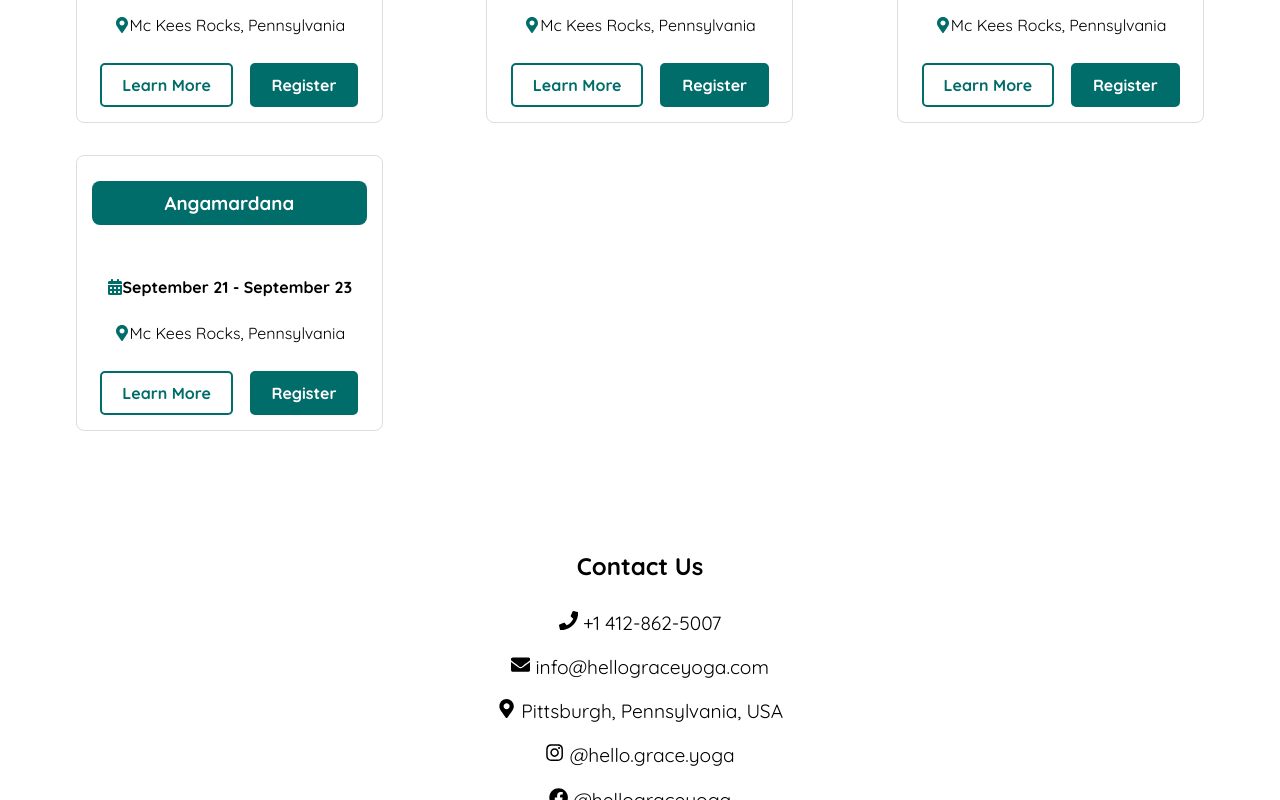
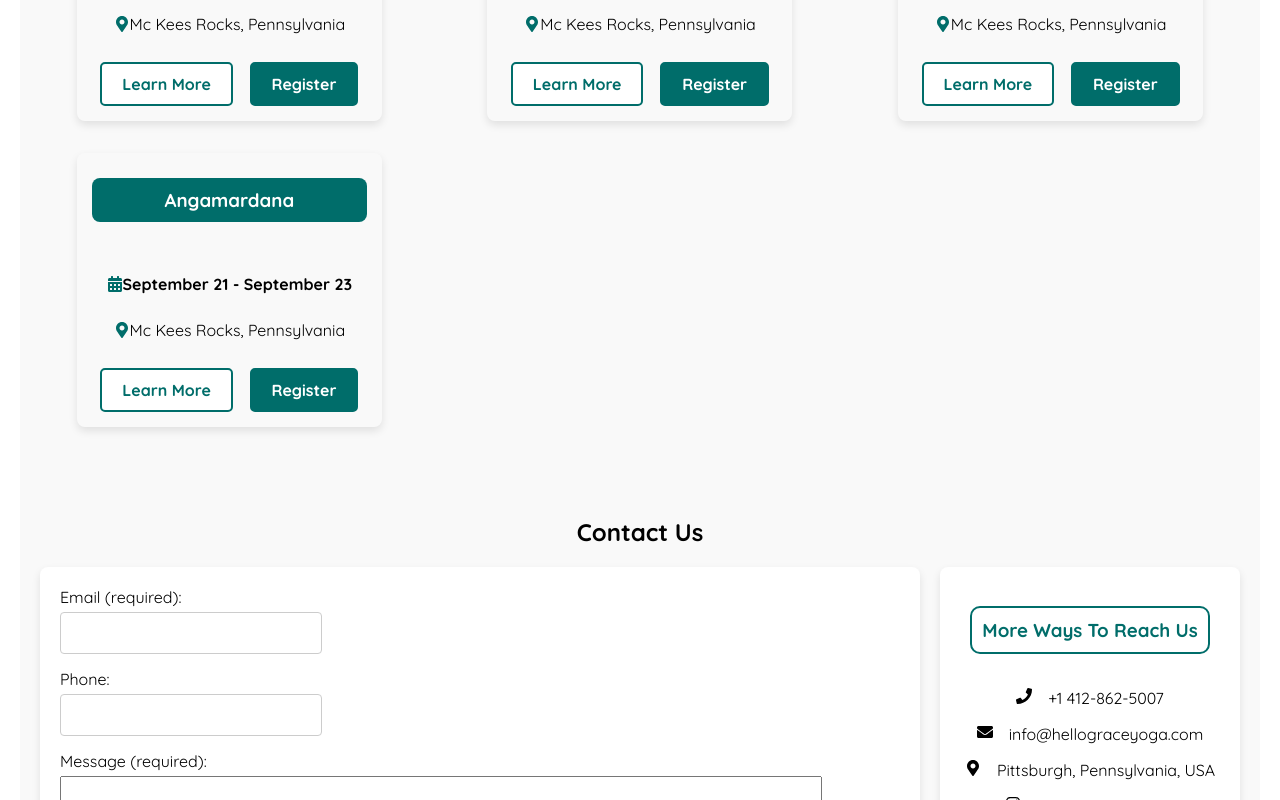
Before and after one commit to graceJZ/hellograceyoga, a React (Create React App) app: page / in a window 1280 px wide. Shown: the part 2000-2800 px from the top of the page. Built offline with nearby package versions, Linux system fonts and the light colour scheme.

Commit message:
add contact forms

```diff
--- a/src/components/Contact.css
+++ b/src/components/Contact.css
@@ -1,15 +1,50 @@
-.contact-section {
-    padding: 50px 20px;
+/* src/Contact.css */
+.contact-us {
+  padding: 20px;
+  max-width: 1200px;
+  margin: 0 20px;
+  background: #f9f9f9;
+}
+
+.contact-container {
+  display: grid;
+  grid-template-columns: 1fr 300px;
+  gap: 20px;
+}
+
+.card {
   background: #fff;
+  border-radius: 8px;
+  box-shadow: 0 4px 8px rgba(0, 0, 0, 0.1);
+  padding: 20px;
+}
+
+.contact-form {
+  min-width: 400px;
 }
 
 .contact-info {
   display: flex;
   flex-direction: column;
+  gap: 1em;
   align-items: center;
 }
 
+.contact-info h3 {
+  border-radius: 10px; /* Adjust the radius as needed */
+  padding: 10px; /* Add some padding to ensure the text doesn't touch the edges */
+  border: 2px solid #006d6a;
+  color: #006d6a;
+  background-color: white;
+}
+
 .contact-info div {
-    margin: 10px 0;
-    font-size: 1.2rem;
+  display: flex;
+  gap: 1em;
 }
+
+@media (max-width: 768px) {
+  .contact-container {
+    grid-template-columns: 1fr;
+  }
+}
--- a/src/components/Contact.js
+++ b/src/components/Contact.js
@@ -1,17 +1,25 @@
+// src/Contact.js
 import React from 'react';
-import { FaPhone, FaEnvelope, FaMapMarkerAlt,FaInstagram, FaFacebook } from 'react-icons/fa';
+import ContactForm from './ContactForm';
+import { FaPhone, FaEnvelope, FaMapMarkerAlt, FaInstagram, FaFacebook } from 'react-icons/fa';
 import './Contact.css';
 
 const Contact = () => {
   return (
-    <div className="contact-section">
+    <div className="contact-us">
       <h2>Contact Us</h2>
-      <div className="contact-info">
-        <div><FaPhone /> +1 412-862-5007</div>
-        <div><FaEnvelope /> info@hellograceyoga.com</div>
-        <div><FaMapMarkerAlt /> Pittsburgh, Pennsylvania, USA</div>
-        <div><FaInstagram /> @hello.grace.yoga</div>
-        <div><FaFacebook /> @hellograceyoga</div>
+      <div className="contact-container">
+        <div className="contact-form card">
+          <ContactForm />
+        </div>
+        <div className="contact-info card">
+          <h3>More Ways To Reach Us</h3>
+          <div><FaPhone /> +1 412-862-5007</div>
+          <div><FaEnvelope /> info@hellograceyoga.com</div>
+          <div><FaMapMarkerAlt /> Pittsburgh, Pennsylvania, USA</div>
+          <div><FaInstagram /> @hello.grace.yoga</div>
+          <div><FaFacebook /> @hellograceyoga</div>
+        </div>
       </div>
     </div>
   );
--- /dev/null
+++ b/src/components/ContactForm.css
@@ -0,0 +1,57 @@
+/* src/CustomForm.css */
+.custom-form {
+  display: flex;
+  flex-direction: column;
+  gap: 15px;
+}
+
+.form-group {
+  display: flex;
+  flex-direction: column;
+}
+
+.form-group input[type="email"] {
+  width: 15em; /* Adjust the width as needed */
+}
+
+.form-group input[type="tel"] {
+  width: 15em; /* Adjust the width as needed */
+}
+
+
+.form-group textarea {
+  width: 90%;
+  overflow-y: auto; /* Allows scrolling if text exceeds the textarea height */
+  font-family: 'Quicksand', sans-serif;
+  font-size: 16px;
+}
+
+
+.form-group label {
+  margin-bottom: 5px;
+}
+
+.form-group input {
+  padding: 10px;
+  font-size: 16px;
+  border: 1px solid #ccc;
+  border-radius: 4px;
+  font-family: 'Quicksand', sans-serif;
+}
+
+.submit-button {
+  padding: 0.75em;
+  color: #fff;
+  background-color: #006d6a;
+  border: none;
+  border-radius: 8px;
+  cursor: pointer;
+  width: 8em; /* Adjust the width as needed */
+  font-family: 'Quicksand', sans-serif;
+  font-size: medium;
+  font-weight: bold;
+}
+
+.submit-button:hover {
+  background-color: #004f4d;
+}
--- /dev/null
+++ b/src/components/ContactForm.js
@@ -0,0 +1,74 @@
+// src/CustomForm.js
+import React, { useState } from 'react';
+import './ContactForm.css';
+
+const ContactForm = () => {
+  const [formData, setFormData] = useState({
+    email: '',
+    phone: '',
+    message: ''
+  });
+
+  const handleChange = (e) => {
+    const { name, value } = e.target;
+    setFormData({ ...formData, [name]: value });
+  };
+
+  const handleSubmit = (e) => {
+    e.preventDefault();
+    const formUrl = 'https://docs.google.com/forms/d/e/1FAIpQLSdxNSQnd8dOE1YJ3gOndRaBinKHlIA-AX2Ybut1WW5t3mi_Vw/formResponse';
+    const data = new FormData();
+    data.append('entry.1056457430', formData.email);
+    data.append('entry.101555147', formData.phone);
+    data.append('entry.1618178446', formData.message);
+
+    fetch(formUrl, {
+      method: 'POST',
+      body: data,
+      mode: 'no-cors'
+    })
+      .then(() => {
+        alert('Form submitted successfully!');
+      })
+      .catch((error) => {
+        console.error('Error submitting form:', error);
+      });
+  };
+
+  return (
+    <form onSubmit={handleSubmit} className="custom-form">
+      <div className="form-group">
+        <label>Email (required):</label>
+        <input
+          type="email"
+          name="email"
+          value={formData.email}
+          onChange={handleChange}
+          required
+        />
+      </div>
+      <div className="form-group">
+        <label>Phone:</label>
+        <input
+          type="tel"
+          name="phone"
+          value={formData.phone}
+          onChange={handleChange}
+        />
+      </div>
+      <div className="form-group">
+        <label>Message (required):</label>
+        <textarea
+          name="message"
+          value={formData.message}
+          onChange={handleChange}
+          rows="10"
+          required
+        ></textarea>
+      </div>
+      <button type="submit" className="submit-button">Submit</button>
+    </form>
+  );
+};
+
+export default ContactForm;
--- a/src/components/FutureClass.css
+++ b/src/components/FutureClass.css
@@ -1,7 +1,7 @@
 .class-offerings {
   padding: 50px 20px;
   margin: 0 20px; /* Add this line */
-
+  background: #f9f9f9;
   }
 
   .class-grid {
@@ -32,7 +32,8 @@
 
 
   .class-card {
-    border: 1px solid #ddd;
+    box-shadow: 0 4px 8px rgba(0, 0, 0, 0.1);
+
     border-radius: 8px;
     padding: 15px;
     text-align: center;
--- a/src/components/Intro.css
+++ b/src/components/Intro.css
@@ -1,13 +1,13 @@
 .intro-section {
   height: 90vh;
-  width: 90%; /* Set the width to 60% */
+  width: 90%;
   margin: 0 auto; /* Center the element */
   background-size: cover;
   background-position: center;
   display: flex;
   align-items: center;
   justify-content: center;
-  color: white;
+  color: #f9f9f9;
   position: relative;
   border-radius: 10px;
   box-shadow: 0 4px 6px rgba(0, 0, 0, 0.1);
```
Also changed, not shown: src/App.js (line endings or trailing spaces). Lines whose indentation alone changed are shown as unchanged.
